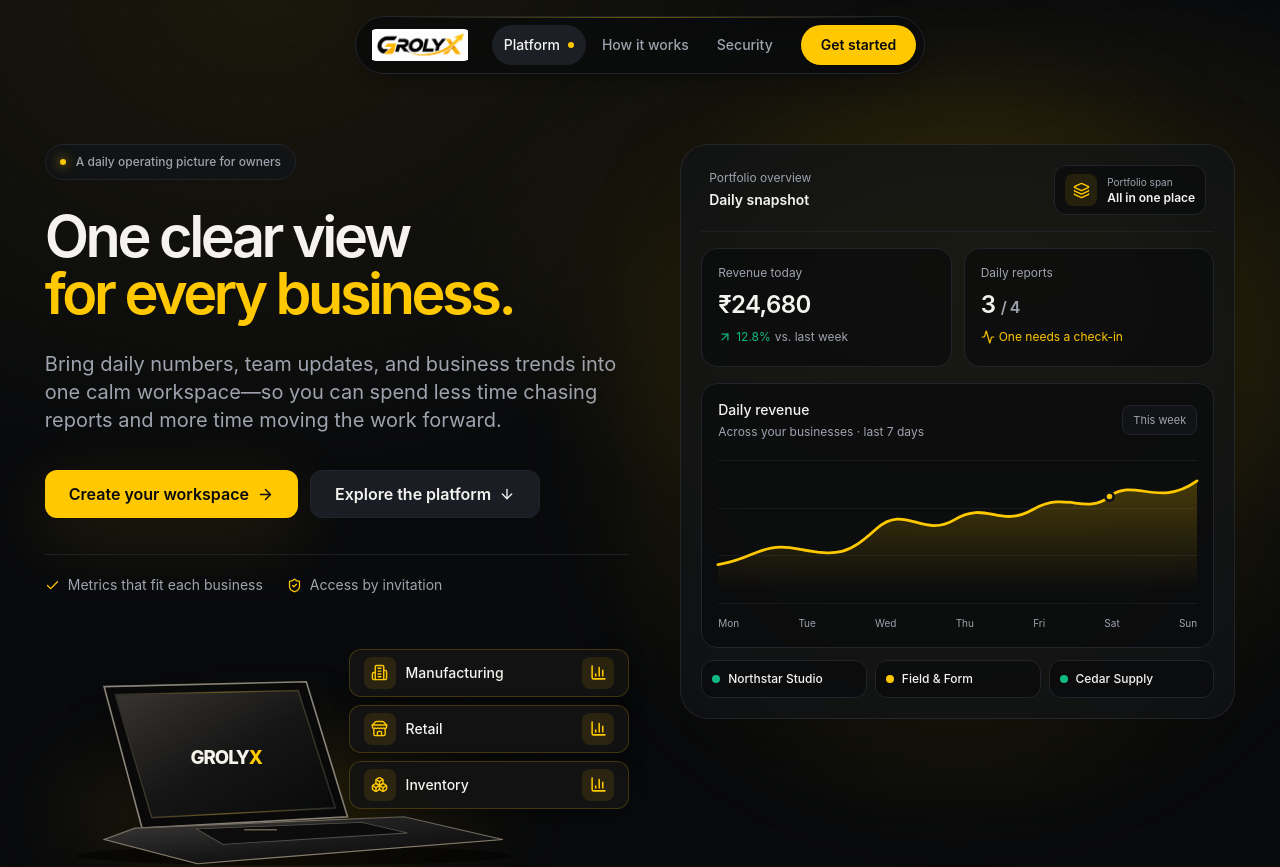
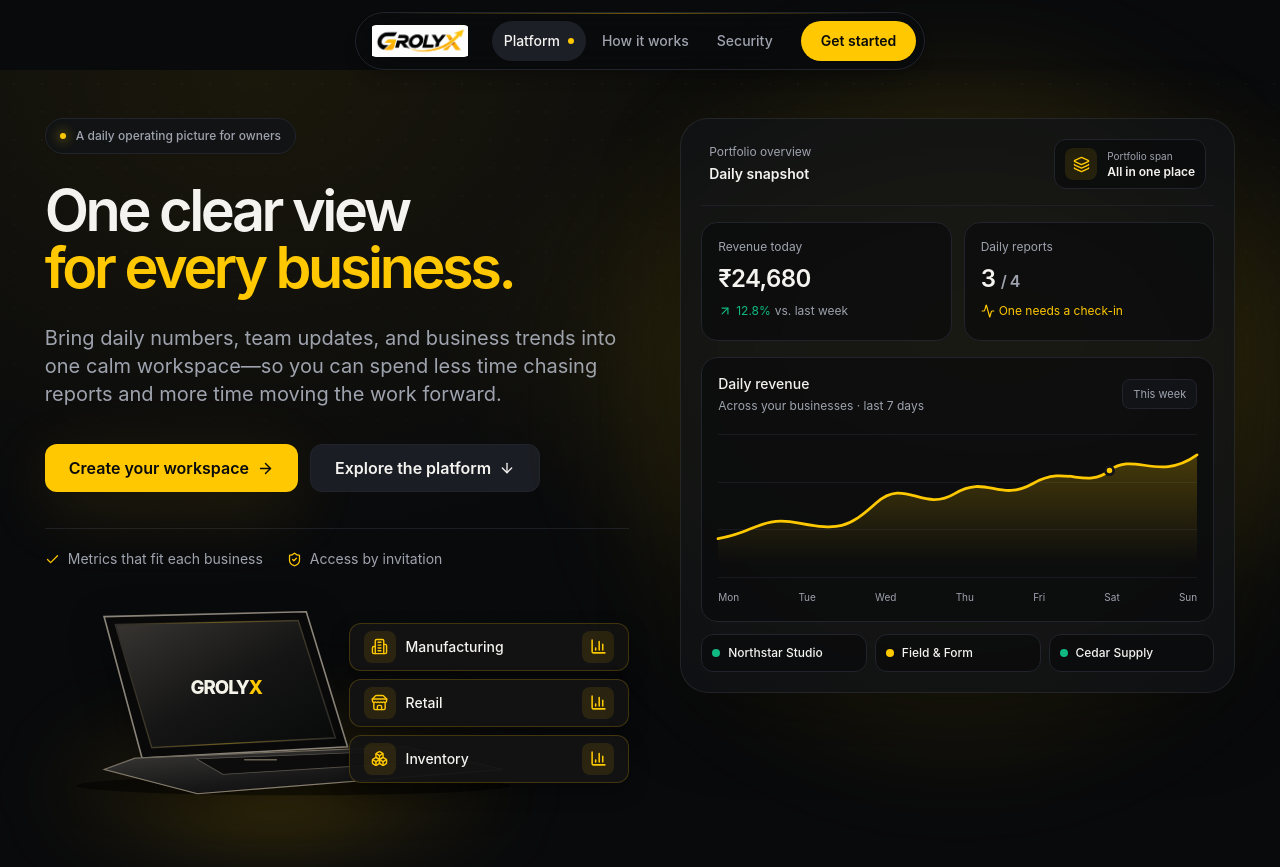
Before and after one commit to ManishMhatre1502/B2B, a Next.js app: page / in a window 1280 px wide. Shown: the top 867 px of the page. Built offline with nearby package versions, Linux system fonts and the light colour scheme.

Commit message:
Align navbar and hero composition

```diff
--- a/src/app/page.tsx
+++ b/src/app/page.tsx
@@ -15,7 +15,7 @@ export default function HomePage() {
   return (
     <div className="min-h-screen w-full">
       <LandingNavbar />
-      <main className="relative w-full pt-20 sm:pt-24 2xl:pt-[4.5rem]">
+      <main className="relative w-full">
         <div aria-hidden="true" className="hero-wash pointer-events-none absolute inset-x-0 top-0 -z-10 h-[780px]" />
         <div aria-hidden="true" className="grid-glow pointer-events-none absolute inset-x-0 top-0 -z-10 h-[760px] opacity-30" />
         <section id="hero" aria-labelledby="hero-title" className="mx-auto grid w-full max-w-[1440px] min-w-0 items-center gap-10 px-[clamp(1rem,3.5vw,3rem)] pb-16 pt-10 sm:gap-12 sm:pt-12 xl:grid-cols-[minmax(0,1fr)_minmax(0,0.95fr)] xl:items-start xl:gap-[clamp(2rem,4vw,3.5rem)] xl:pb-24 xl:pt-12 2xl:max-w-[1680px] 2xl:grid-cols-[minmax(0,1.12fr)_minmax(0,1fr)] 2xl:gap-[clamp(3rem,3.2vw,3.5rem)] 2xl:pl-[clamp(4rem,6.5vw,7rem)] 2xl:pr-[clamp(4rem,5.5vw,6.5rem)]">
--- a/src/components/hero-illustration.tsx
+++ b/src/components/hero-illustration.tsx
@@ -8,12 +8,12 @@ const businessCards = [
 
 export function HeroIllustration() {
   return (
-    <div aria-hidden="true" className="relative isolate mt-5 h-[288px] w-full min-w-0 sm:mt-3 sm:h-[240px] xl:mt-4 xl:h-[260px] 2xl:-mt-4 2xl:h-[320px]">
+    <div aria-hidden="true" className="relative isolate mt-5 h-[288px] w-full min-w-0 sm:mt-3 sm:h-[240px] xl:mt-4 xl:h-[260px] 2xl:-mt-4 2xl:h-[300px]">
       <div className="hero-art-glow absolute bottom-0 left-0 h-[56%] w-[82%] rounded-full blur-2xl" />
       <svg
         viewBox="0 0 520 250"
         preserveAspectRatio="xMidYMax meet"
-        className="absolute left-1/2 top-0 h-[190px] w-[92%] -translate-x-1/2 overflow-visible sm:bottom-0 sm:left-0 sm:top-auto sm:h-full sm:w-[72%] sm:translate-x-0 2xl:translate-x-11 2xl:translate-y-3 drop-shadow-[0_10px_18px_rgba(0,0,0,.35)]"
+        className="absolute left-1/2 top-0 h-[190px] w-[92%] -translate-x-1/2 overflow-visible sm:bottom-0 sm:left-0 sm:top-auto sm:h-full sm:w-[72%] sm:translate-x-0 2xl:translate-x-11 2xl:-translate-y-6 [@media(min-width:1280px)_and_(max-height:820px)]:-translate-y-11 drop-shadow-[0_10px_18px_rgba(0,0,0,.35)]"
       >
         <defs>
           <linearGradient id="grolyx-laptop-screen" x1="0" x2="1" y1="0" y2="1">
@@ -45,7 +45,7 @@ export function HeroIllustration() {
         </text>
         <path d="M247 199h39" stroke="#c7b99a" strokeOpacity=".5" strokeWidth="2" strokeLinecap="round" />
       </svg>
-      <div className="absolute inset-x-0 bottom-0 z-10 grid grid-cols-3 gap-2 sm:inset-x-auto sm:bottom-[24%] sm:left-auto sm:right-0 sm:flex sm:w-[48%] sm:flex-col sm:gap-2 2xl:bottom-[22%] 2xl:w-[36.5%] 2xl:gap-3">
+      <div className="absolute inset-x-0 bottom-0 z-10 grid grid-cols-3 gap-2 sm:inset-x-auto sm:bottom-[24%] sm:left-auto sm:right-0 sm:flex sm:w-[48%] sm:flex-col sm:gap-2 2xl:bottom-[22%] 2xl:w-[40%] 2xl:gap-3">
         {businessCards.map(({ icon: Icon, title }) => (
           <div
             key={title}
--- a/src/components/landing-navbar.tsx
+++ b/src/components/landing-navbar.tsx
@@ -12,5 +12,5 @@ const navItems = [
 
 export function LandingNavbar() {
   const router = useRouter();
-  return <Component brandName="Grolyx" brandIcon={<Image src="/logo.png" alt="" width={114} height={36} className="h-8 w-[100px] rounded-md object-contain 2xl:h-10 2xl:w-[114px]" priority />} navItems={navItems} ctaLabel="Get started" brandHref="/" trackSections onCtaClick={() => router.push("/register")} />;
+  return <Component brandName="Grolyx" position="static" brandIcon={<Image src="/logo.png" alt="" width={114} height={36} className="h-8 w-[100px] rounded-md object-contain 2xl:h-10 2xl:w-[114px]" priority />} navItems={navItems} ctaLabel="Get started" brandHref="/" trackSections onCtaClick={() => router.push("/register")} />;
 }
--- a/src/components/ui/floating-glassmorphic-navbar-with-morphing-pill-indicator.tsx
+++ b/src/components/ui/floating-glassmorphic-navbar-with-morphing-pill-indicator.tsx
@@ -36,7 +36,7 @@ const POSITION: Record<NonNullable<ComponentProps["position"]>, string> = {
   fixed: "fixed inset-x-0 top-3 sm:top-4",
   sticky: "sticky top-3 sm:top-4",
   absolute: "absolute inset-x-0 top-3 sm:top-4",
-  static: "relative mt-3",
+  static: "relative mt-3 2xl:mt-[1.7rem]",
 };
 const SPRING = { type: "spring", stiffness: 420, damping: 34, mass: 0.8 } as const;
 
@@ -161,7 +161,7 @@ export function Component({
 
   const ctaClasses = "inline-flex h-10 items-center justify-center rounded-full bg-primary px-3 text-sm font-semibold text-primary-foreground shadow-sm outline-none transition-all hover:opacity-90 focus-visible:ring-2 focus-visible:ring-ring focus-visible:ring-offset-2 focus-visible:ring-offset-background active:scale-[.97] lg:px-5 2xl:h-12 2xl:px-6 2xl:text-base";
   return (
-    <header className={cn("pointer-events-none z-50 flex justify-center px-4 2xl:top-[1.7rem]", POSITION[position], className)}>
+    <header className={cn("pointer-events-none z-50 flex justify-center px-4", POSITION[position], className)}>
       <motion.div
         ref={rootRef}
         initial={reduceMotion ? false : { y: -28, opacity: 0 }}
```
